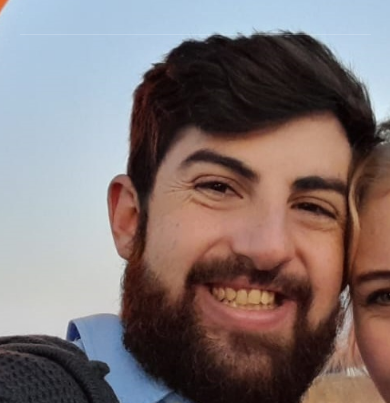
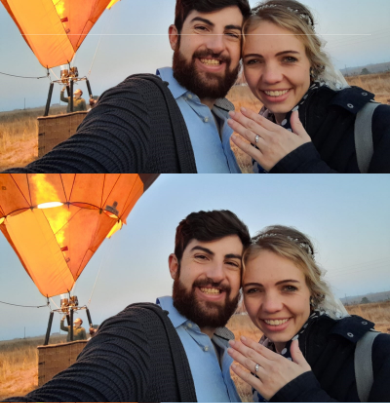
Before and after one commit to gerhard-synthesis/wedding, a website: page index.html in a window 390 px wide. Shown: the part 87-490 px from the top of the page. Drawn offline with nearby package versions, Linux system fonts and the light colour scheme; some packages are replaced by stand-ins of ours; files whose address does not match are found by name.

Commit message:
test mobile

```diff
--- a/sass/styles.scss
+++ b/sass/styles.scss
@@ -287,12 +287,14 @@ Hero
 }
 
 @media only screen and (max-width: 768px) {
-  .hero .hero-content {
-      padding-top: 40%; /* Adjust for vertical centering */
-  }
-
-  .hero .hero-content img {
-      width: 20%; /* Adjust the image size for mobile */
+  .hero {
+    min-height: 750px;
+    background: url('../img/hero-min.jpg') center center;
+    -webkit-background-size: cover;
+    -moz-background-size: cover;
+    -o-background-size: cover;
+    background-size: contain;
+    position: relative;
   }
 }
 
```
Also changed, not shown: css/styles.min.css.
